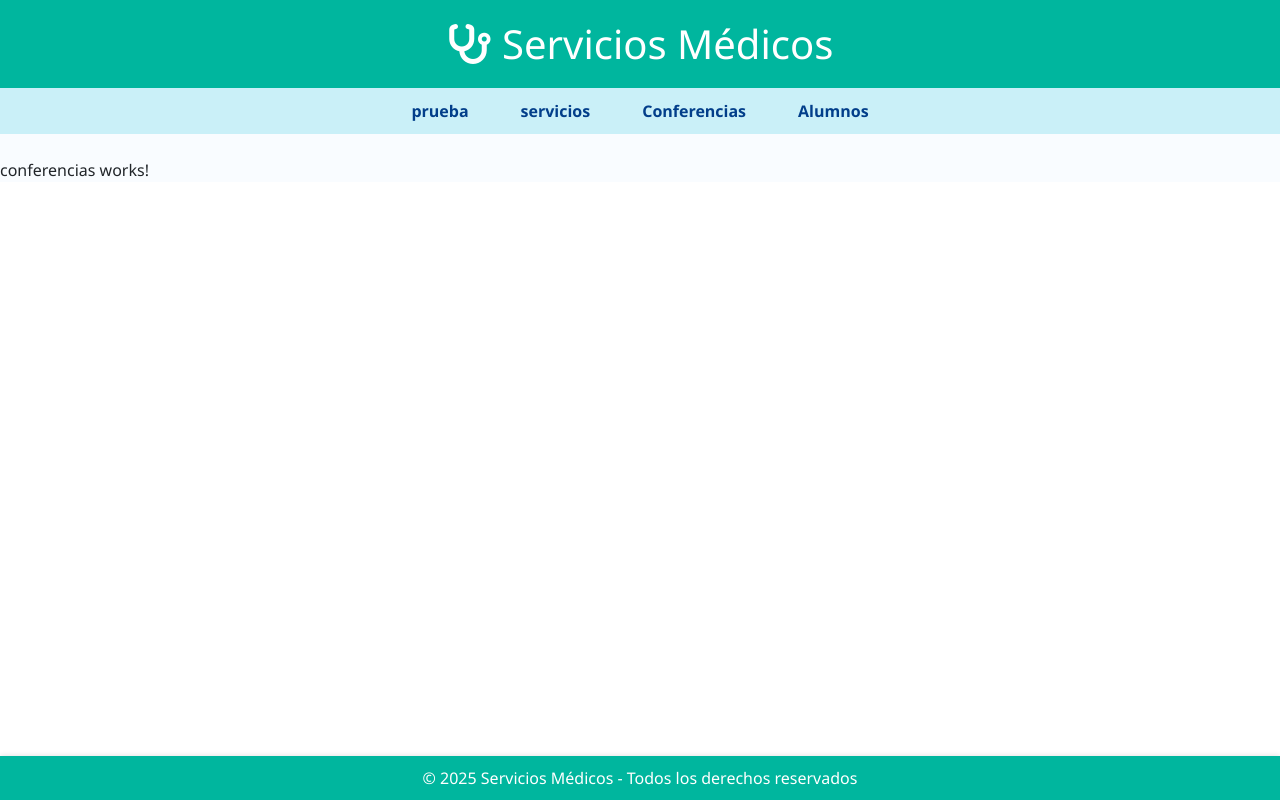
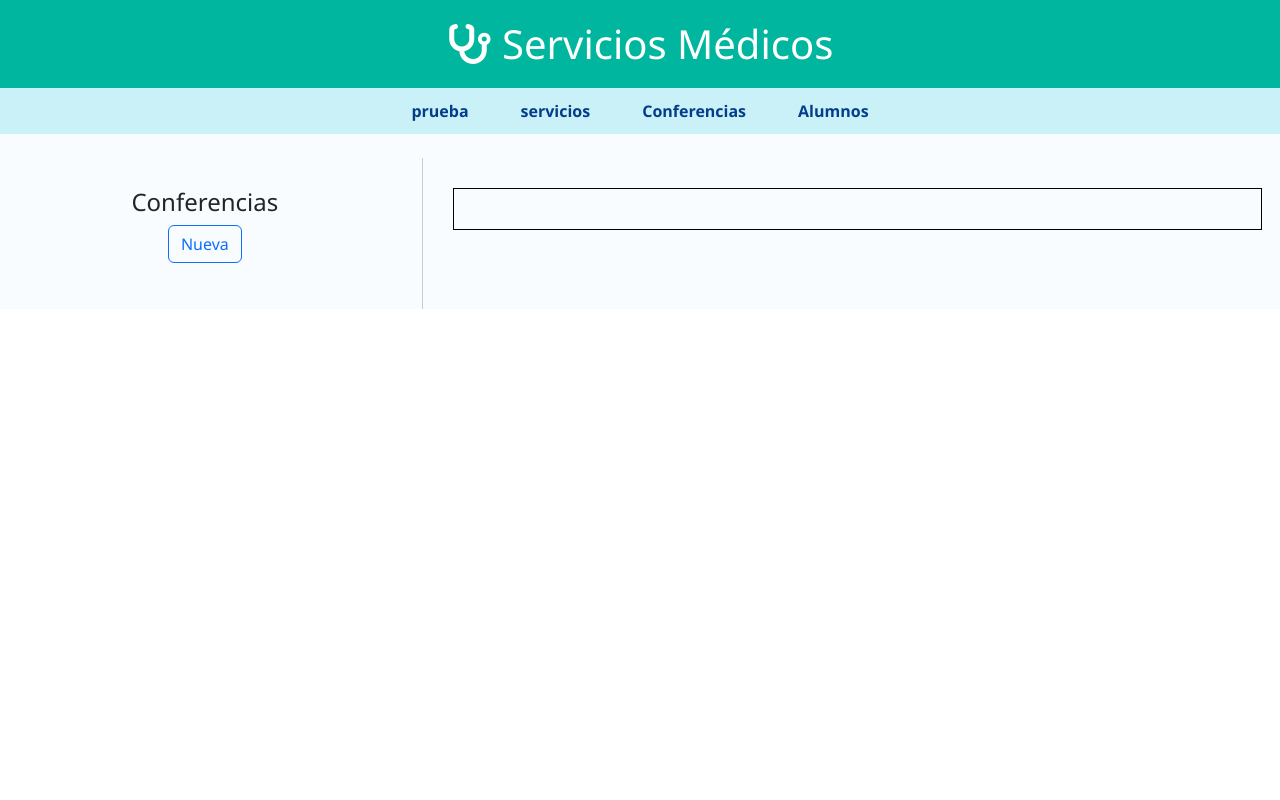
Before and after one commit to daniel120801/Servicio_medico, an Angular app: page /confer in a window 1280 px wide. Built offline with nearby package versions, Linux system fonts and the light colour scheme.

Commit message:
feat: update alumnos, conferencias, and servicios components with new layouts and styles

```diff
--- a/src/app/alumnos/alumnos.component.css
+++ b/src/app/alumnos/alumnos.component.css
@@ -0,0 +1,22 @@
+  body {
+      padding: 20px;
+  }
+
+  .container {
+      padding: 30px;
+      text-align: center;
+  }
+
+  .left-panel {
+      border-right: 1px solid #ccc;
+  }
+
+  .conference-detail {
+      border: 1px solid black;
+      padding: 20px;
+  }
+
+  .conference-item:hover {
+      cursor: pointer;
+      background-color: #f8f9fa;
+  }
--- a/src/app/alumnos/alumnos.component.html
+++ b/src/app/alumnos/alumnos.component.html
@@ -1 +1,19 @@
-<p>alumnos works!</p>
+<div class="container">
+    <div class="mb-3">
+        <div class="input-group">
+            <input type="text" class="form-control" placeholder="Buscar...">
+            <select class="form-select" style="max-width: 120px;">
+          <option>Filtro</option>
+          <option>Matricula</option>
+          <option>Nombre</option>
+          <option>Carrera</option>
+        </select>
+            <button class="btn btn-outline-secondary">🔍</button>
+        </div>
+    </div>
+
+    <ul class="list-group">
+        <!-- resultados -->
+        <!-- <li class="list-group-item">Nombre del Alumno | Matrícula</li> -->
+    </ul>
+</div>
--- a/src/app/app.component.html
+++ b/src/app/app.component.html
@@ -27,10 +27,7 @@
     </nav>
     <router-outlet class="container"></router-outlet>
 
-  <footer
-    style="position: fixed; left: 0; bottom: 0; width: 100%;  text-align: center; padding: 10px 0; box-shadow: 0 -1px 5px rgba(0,0,0,0.1);">
-    &copy; 2025 Servicios Médicos - Todos los derechos reservados
-  </footer>
+
 
 
 </body>
--- a/src/app/conferencias/conferencias.component.css
+++ b/src/app/conferencias/conferencias.component.css
@@ -0,0 +1,22 @@
+  body {
+      padding: 20px;
+  }
+
+  .container {
+      padding: 30px;
+      text-align: center;
+  }
+
+  .left-panel {
+      border-right: 1px solid #ccc;
+  }
+
+  .conference-detail {
+      border: 1px solid black;
+      padding: 20px;
+  }
+
+  .conference-item:hover {
+      cursor: pointer;
+      background-color: #f8f9fa;
+  }
--- a/src/app/conferencias/conferencias.component.html
+++ b/src/app/conferencias/conferencias.component.html
@@ -1 +1,17 @@
-<p>conferencias works!</p>
+<div class="row">
+    <!-- Lista de conferencias -->
+    <div class="col-md-4 left-panel container">
+        <h4>Conferencias</h4>
+        <button class="btn btn-outline-primary mb-3">Nueva</button>
+        <ul class="list-group">
+            <!--lista de conferencias -->
+        </ul>
+    </div>
+
+    <!-- Detalles de conferencia -->
+    <div class="col-md-8  container  ">
+        <div class="conference-detail " id="detalleConferencia ">
+            <!--  detalles de la conferencia -->
+        </div>
+    </div>
+</div>
--- a/src/app/servicios/servicios.component.css
+++ b/src/app/servicios/servicios.component.css
@@ -0,0 +1,22 @@
+  body {
+      padding: 20px;
+  }
+
+  .container {
+      padding: 30px;
+      text-align: center;
+  }
+
+  .left-panel {
+      border-right: 1px solid #ccc;
+  }
+
+  .conference-detail {
+      border: 1px solid black;
+      padding: 20px;
+  }
+
+  .conference-item:hover {
+      cursor: pointer;
+      background-color: #f8f9fa;
+  }
--- a/src/app/servicios/servicios.component.html
+++ b/src/app/servicios/servicios.component.html
@@ -1 +1,18 @@
-<p>servicios works!</p>
+<div class="container">
+
+    <div class="mb-5">
+        <h4>Consulta</h4>
+        <button class="btn btn-outline-primary">Crear Consulta</button>
+    </div>
+
+    <div>
+        <h4>Vacunas</h4>
+        <ul class="list-group mb-3">
+            <!-- Lista de vacunas -->
+            <!-- <li class="list-group-item">Vacuna 1</li> -->
+            <!-- <li class="list-group-item">Vacuna 2</li> -->
+        </ul>
+        <button class="btn btn-outline-primary">Agregar</button>
+    </div>
+
+</div>
```
Lines whose indentation alone changed are shown as unchanged.
